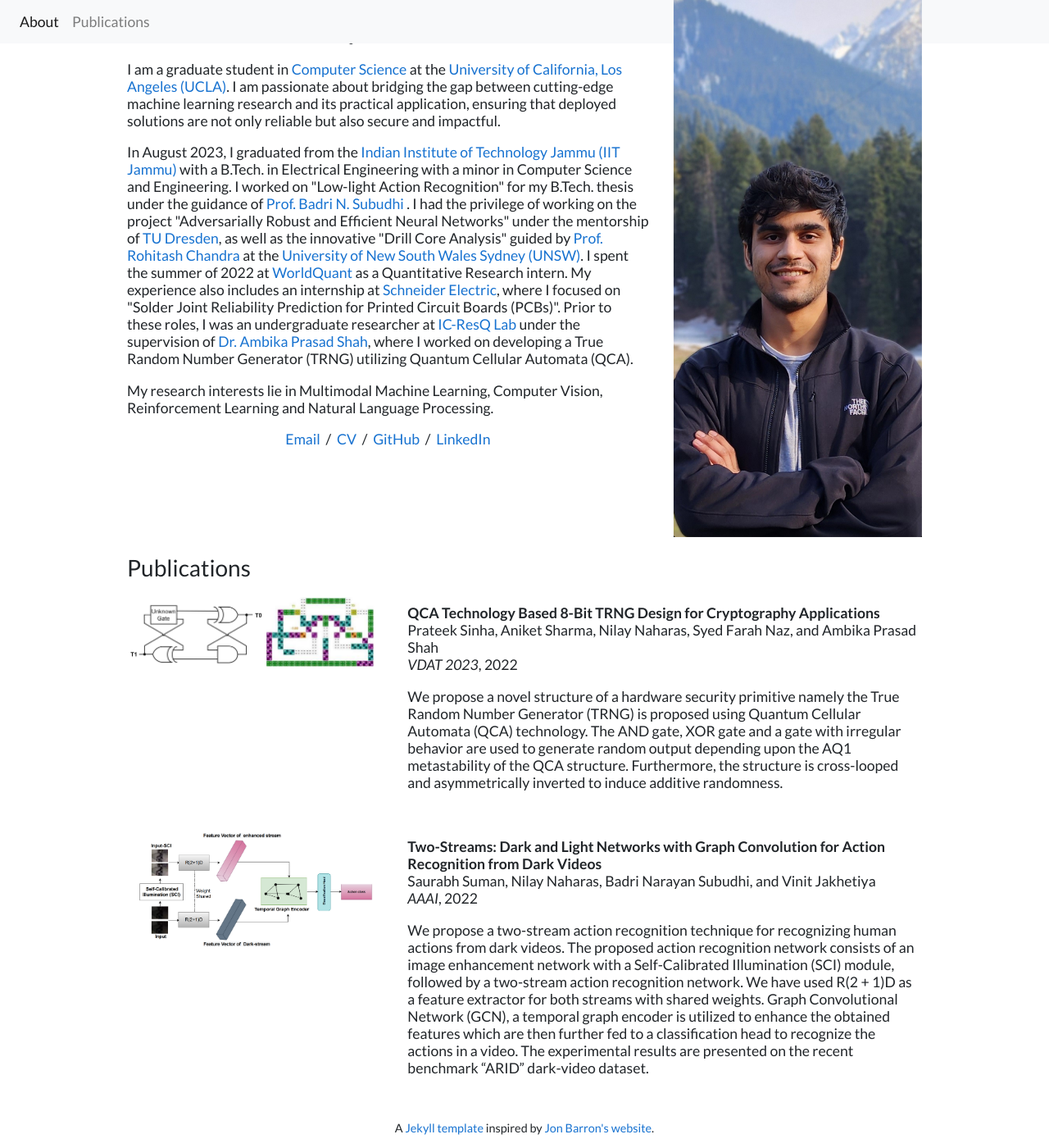
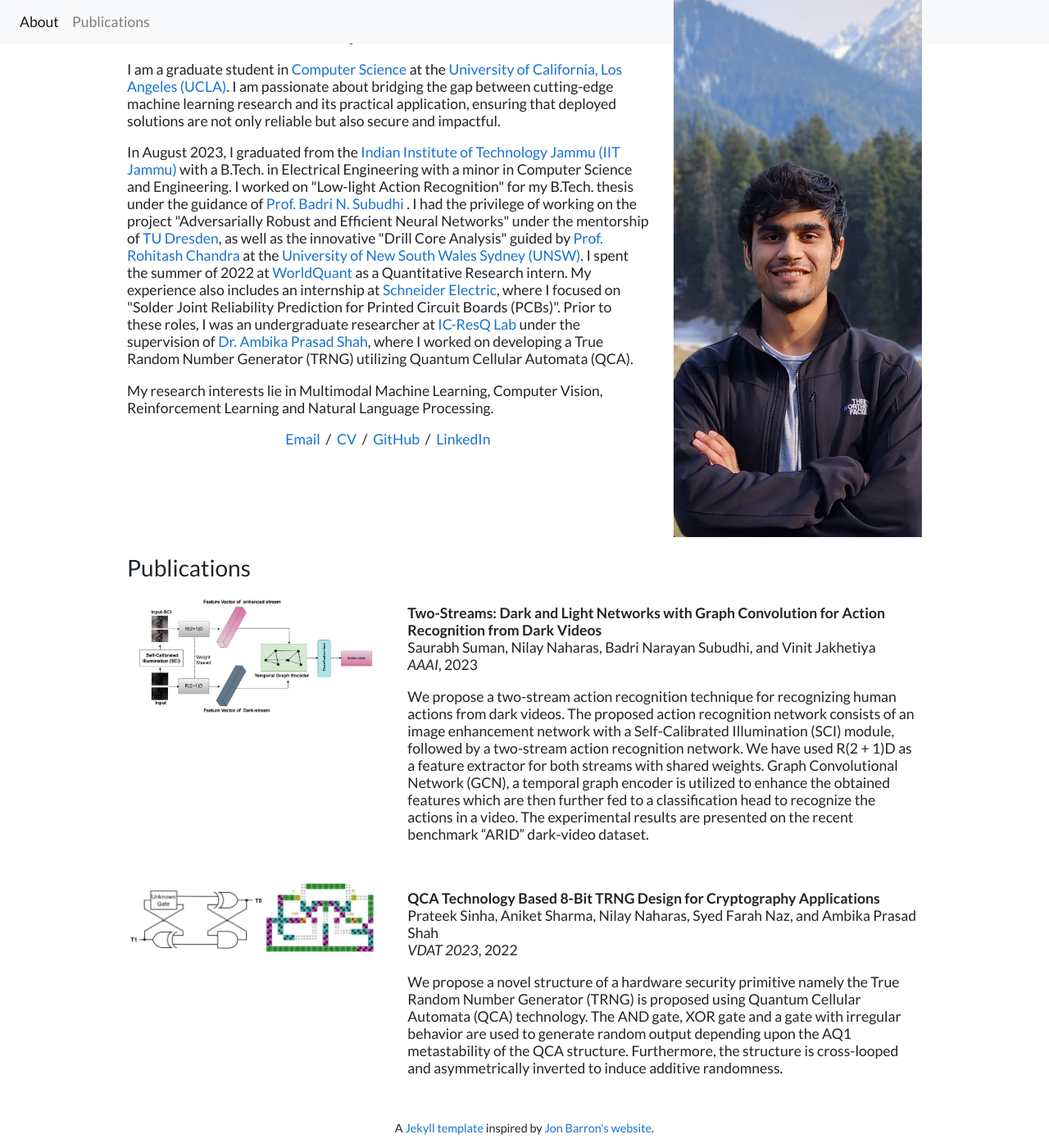
Before and after one commit to NilayN7/nilay-naharas.github.io, a Jekyll site: the page built from index.html, in a window 1280 px wide and 1400 px high, scrolled down 63 px. Shown: the whole window at 82% size. Built offline with Jekyll 4.4.1, drawn with Linux system fonts in a browser that asks for light colours.

Commit message:
update date

```diff
--- a/publications/_posts/2022-03-10-YouMVOS.markdown
+++ b/publications/_posts/2022-03-10-YouMVOS.markdown
@@ -1,6 +1,6 @@
 ---
 title:  "Two-Streams: Dark and Light Networks with Graph Convolution for Action Recognition from Dark Videos"
-# date:   2022-03-10
+date:   2023-03-10
 image: /publications/images/AAAI_image.png
 authors: "Saurabh Suman, Nilay Naharas, Badri Narayan Subudhi, and Vinit Jakhetiya"
 venue: "AAAI"
```
Also changed, not shown: other parts of publications/_posts/2022-03-10-YouMVOS.markdown (+1 -1 lines).
